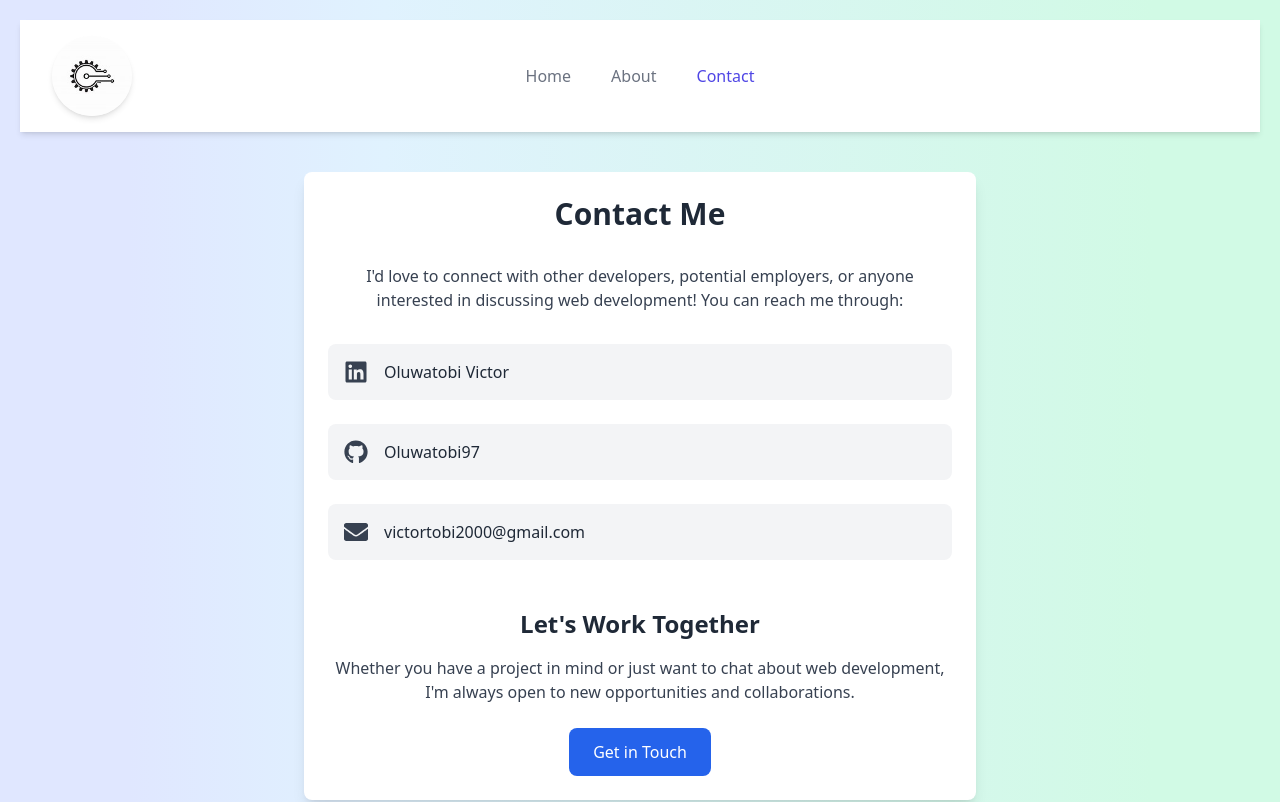
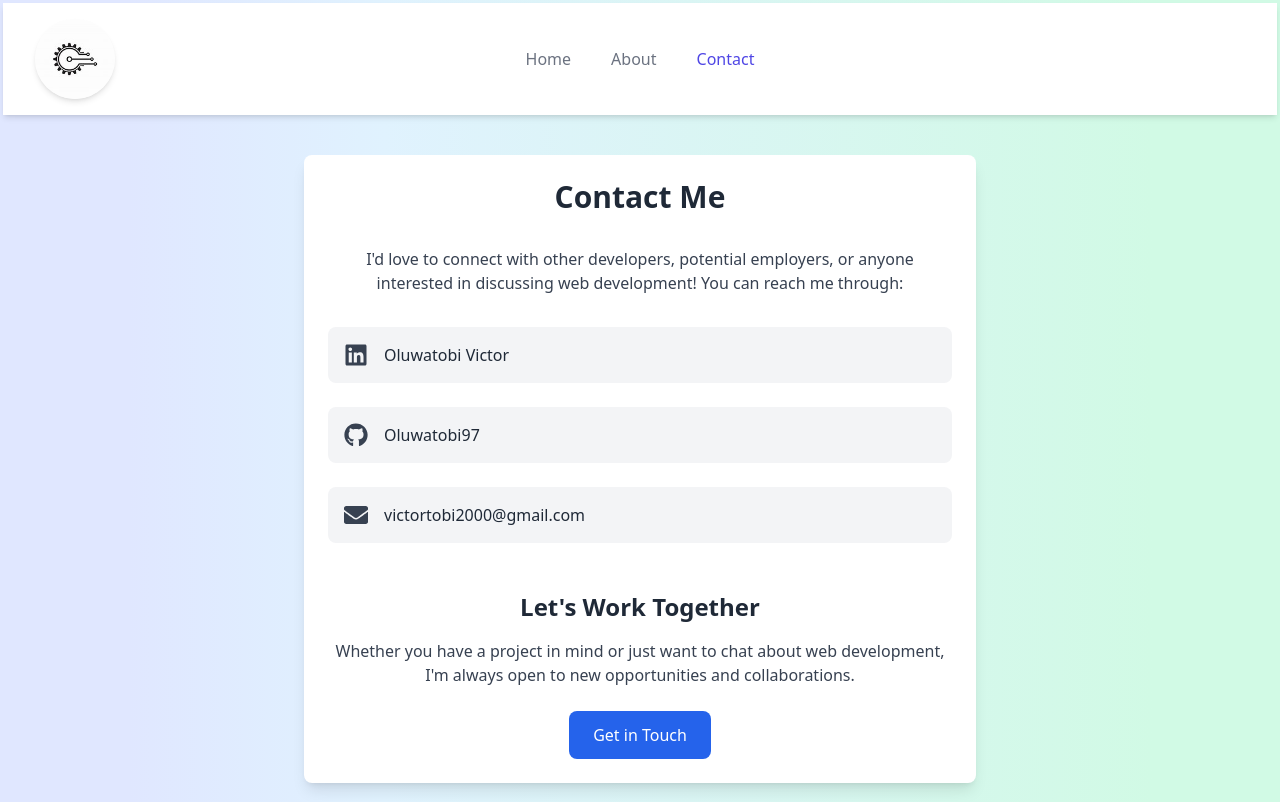
Before and after one commit to Oluwatobi97/My-Blog, a React (Vite) app in the folder my-blog/: page /Contact in a window 1280 px wide. Shown: the top 802 px of the page. Built offline with nearby package versions, Linux system fonts and the light colour scheme.

Commit message:
removed padding from the heard

```diff
--- a/my-blog/src/App.jsx
+++ b/my-blog/src/App.jsx
@@ -10,7 +10,7 @@ import About from "./Page/About";
 function App() {
   return (
     <>
-      <div className="p-[7px] md:p-[20px] bg-gradient-to-r from-indigo-100 from-10% via-sky-100 via-30% to-emerald-100 to-90%">
+      <div className="p-[3px] md:p-[3px] bg-gradient-to-r from-indigo-100 from-10% via-sky-100 via-30% to-emerald-100 to-90%">
         {/*Header */}
         <Header />
         <Routes>
--- a/my-blog/src/Component/Header.jsx
+++ b/my-blog/src/Component/Header.jsx
@@ -27,7 +27,7 @@ function Header() {
   return (
     <header className="sticky top-0 z-50 bg-white shadow-md">
       <div className="max-w-7xl mx-auto px-4 sm:px-6 lg:px-8">
-        <div className="flex justify-between items-center py-4 md:justify-start md:space-x-10">
+        <div className="flex justify-between items-center py-4 md:justify-between md:space-x-10">
           <div className="flex justify-start lg:w-0 lg:flex-1">
             <img
               src={Logo}
```
